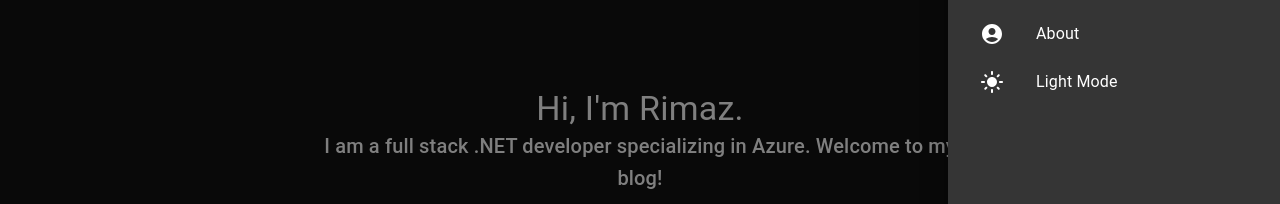
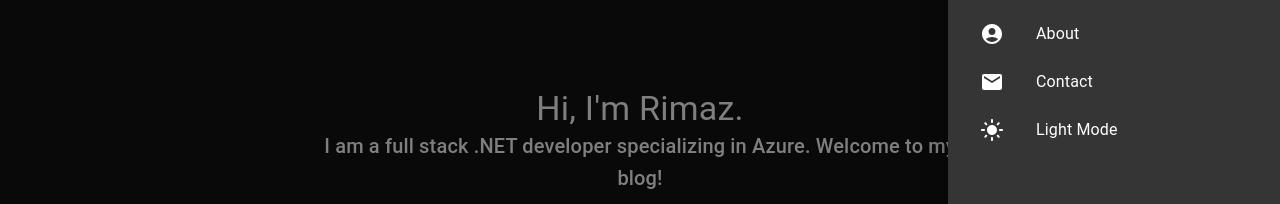
Before and after one commit to rimaz523/rimaz-website, a React (Create React App) app in the folder website-react-spa/: page / in a window 1280 px wide. Both pictures are taken after a click on the button "open drawer". Shown: the part 127-331 px from the top of the page. Built offline with nearby package versions, Linux system fonts and the light colour scheme.

Commit message:
add contact menu

```diff
--- a/website-react-spa/src/components/mainMenu/MainMenu.jsx
+++ b/website-react-spa/src/components/mainMenu/MainMenu.jsx
@@ -11,6 +11,7 @@ import ListItemText from '@mui/material/ListItemText'
 import AccountCircleIcon from '@mui/icons-material/AccountCircle'
 import DescriptionIcon from '@mui/icons-material/Description'
 import LightModeIcon from '@mui/icons-material/LightMode'
+import EmailIcon from '@mui/icons-material/Email'
 
 const MainMenu = () => {
   const [open, setState] = useState(false)
@@ -59,6 +60,12 @@ const MainMenu = () => {
             </ListItemButton>
             <ListItemButton>
               <ListItemIcon>
+                <EmailIcon sx={{ color: 'primary.main' }} />
+              </ListItemIcon>
+              <ListItemText primary='Contact' />
+            </ListItemButton>
+            <ListItemButton>
+              <ListItemIcon>
                 <LightModeIcon sx={{ color: 'primary.main' }} />
               </ListItemIcon>
               <ListItemText primary='Light Mode' />
```
